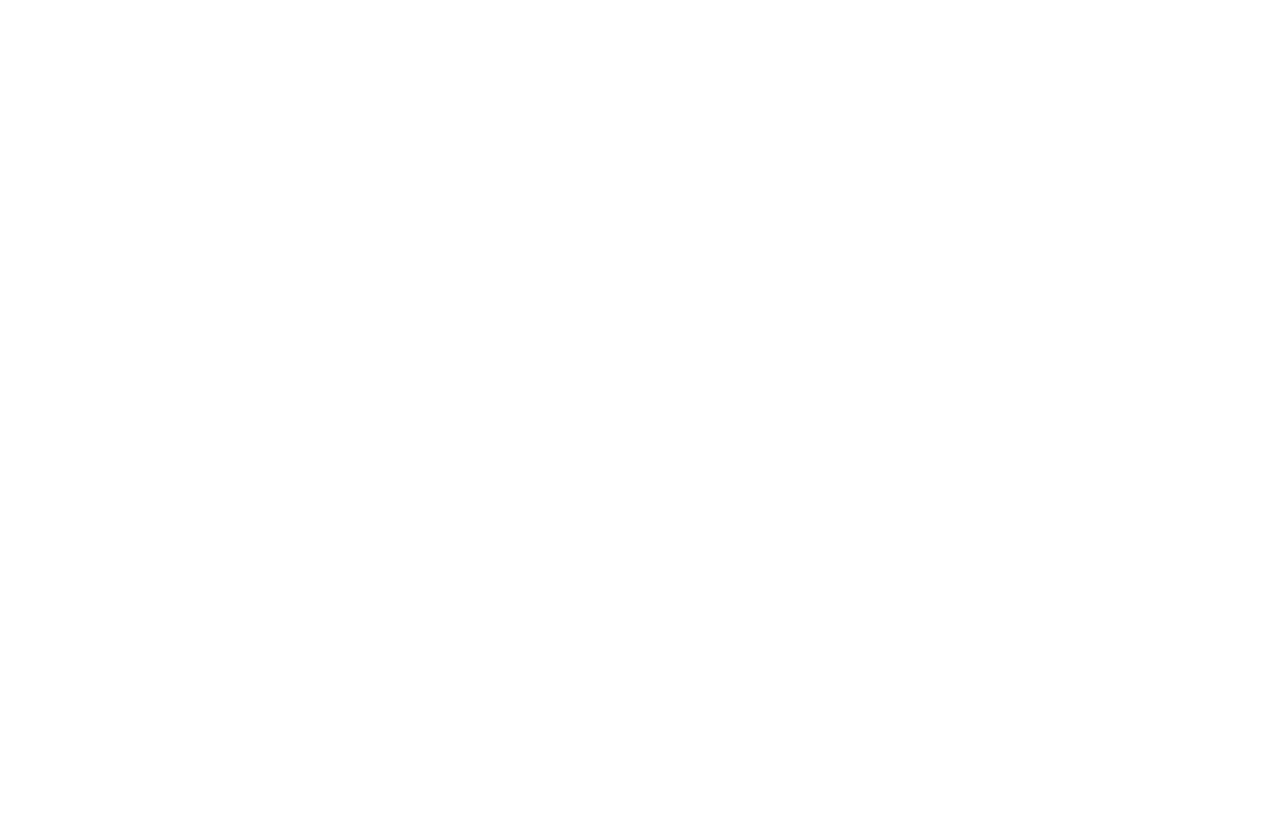
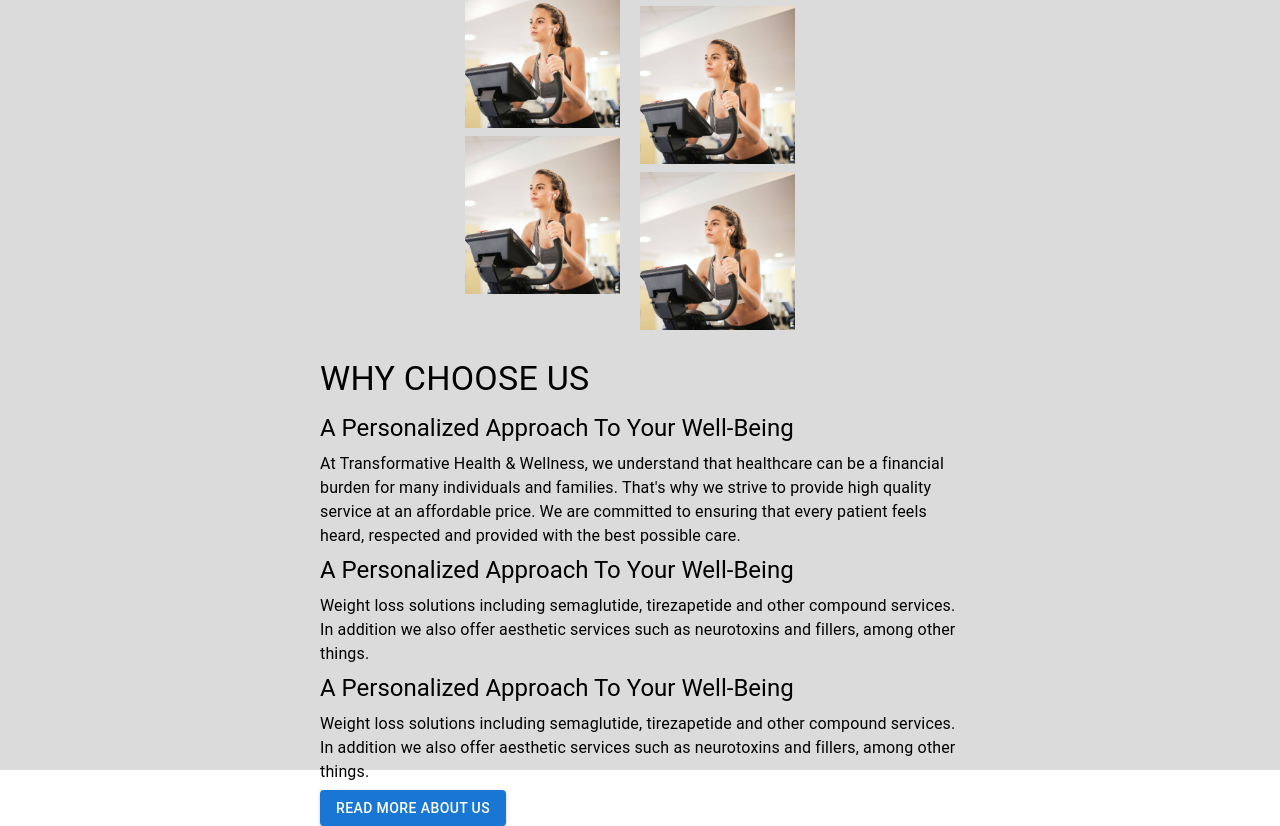
Before and after one commit to adapting212/Small-business-template, a React (Create React App) app in the folder frontend/: page / in a window 1280 px wide. Shown: the part 1870-2696 px from the top of the page. Before the commit the page ends 1840 px from the top, so only its background shows below. Built offline with nearby package versions, Linux system fonts and the light colour scheme; no server answers.

Commit message:
added choose banner

```diff
--- /dev/null
+++ b/frontend/src/components/ChooseUs.jsx
@@ -0,0 +1,56 @@
+import React from 'react';
+import { Button, Typography } from '@mui/material';
+import right from '../assets/homepage/landing.jpg';
+import '../styles/ChooseUsBanner.scss';
+
+const ChooseUsBanner = () => {
+  return (
+    <div className="choosecontainer">
+<div className="choosetop">
+<div className="chooseleft">
+
+<img src={right} alt="Description" class="chooseimg" />
+    <img src={right} alt="Description" class="choose2img" />
+
+</div>
+<div className="chooseright">
+<img src={right} alt="Description" class="choose3img" />
+<img src={right} alt="Description" class="choose4img" />
+</div>
+</div>
+      <div className="choosebottom">
+        <Typography variant="h4" gutterBottom className="chooseheader1">
+        WHY CHOOSE US
+        </Typography>
+        <Typography variant="h5" gutterBottom className="chooseheader2">
+        A Personalized Approach To Your Well-Being
+        </Typography>
+        <Typography variant="body1" gutterBottom className="chooseparagraph">
+        At Transformative Health & Wellness, we understand that healthcare can be a financial burden for many individuals and families. That's why we strive to provide high quality service at an affordable price. We are committed to ensuring that every patient feels heard, respected and provided with the best possible care.
+        </Typography>
+        <Typography variant="h5" gutterBottom className="chooseheader2">
+        A Personalized Approach To Your Well-Being
+        </Typography>
+        <Typography variant="body1" gutterBottom className="chooseparagraph2">
+        Weight loss solutions including semaglutide, tirezapetide and other compound services. In addition we also offer aesthetic services such as neurotoxins and fillers, among other things.
+        </Typography>
+        <Typography variant="h5" gutterBottom className="chooseheader2">
+        A Personalized Approach To Your Well-Being
+        </Typography>
+        <Typography variant="body1" gutterBottom className="chooseparagraph3">
+        Weight loss solutions including semaglutide, tirezapetide and other compound services. In addition we also offer aesthetic services such as neurotoxins and fillers, among other things.
+        </Typography>
+
+
+
+        <Button variant="contained" className="choosecustombutton">
+          Read More About Us
+        </Button>
+      </div>
+
+
+    </div>
+  );
+};
+
+export default ChooseUsBanner;
--- a/frontend/src/pages/HomePage.js
+++ b/frontend/src/pages/HomePage.js
@@ -2,7 +2,7 @@ import * as React from 'react';
 import SplashBanner from '../components/SplashBanner';
 import BannerSquares from '../components/BannerSquares';
 import AboutUsBanner from '../components/AboutUs';
-
+import ChooseUsBanner from '../components/ChooseUs';
 
 
 
@@ -17,6 +17,7 @@ const HomePage = ({ state, dispatch }) => {
      <SplashBanner/>
      <BannerSquares/>
      <AboutUsBanner/>
+     <ChooseUsBanner/>
 
 
 
--- /dev/null
+++ b/frontend/src/styles/ChooseUsBanner.scss
@@ -0,0 +1,107 @@
+.choosecontainer {
+  display: flex;
+  height: 100vh;
+  flex-direction: column;
+  justify-content: center; /* Center items horizontally */
+  align-items: center;
+  background-color: rgb(219, 219, 219);
+}
+
+.choosetop{
+  display: flex;
+  flex-direction: row;
+  justify-content: center; /* Center items horizontally */
+  align-items: center;
+}
+
+
+.chooseright {
+  width: 50%;
+  padding: 20px;
+  display: flex;
+  flex-direction: column;
+  margin-top: 9vh;
+
+}
+
+
+.chooseleft {
+
+  width: 50%;
+  flex-direction: column;
+  display: flex;
+  align-items: flex-end;
+
+}
+
+.choosebottom {
+  display: flex;
+  flex-direction: column;
+  align-items: flex-start;
+  justify-content: center;
+  width: 50%;
+
+}
+
+.choosecustombutton{
+  margin-top: 5vh;
+}
+
+
+  .chooseheader1 {
+    font-family: 'Roboto, sans-serif';
+    font-size: 2vh;
+  }
+
+  .chooseheader2 {
+    font-family: 'Roboto, sans-serif';
+    font-size: 3vh;
+  }
+
+  .chooseparagraph {
+    font-family: 'Roboto, sans-serif';
+    font-size: 2vh;
+  }
+
+  .chooseparagraph2 {
+    font-family: 'Roboto, sans-serif';
+    font-size: 2vh;
+    margin-bottom: 8vh;
+  }
+
+  .chooseparagraph3 {
+    font-family: 'Roboto, sans-serif';
+    font-size: 2vh;
+    margin-bottom: 8vh;
+  }
+
+
+
+.chooseleft {
+
+  width: 50%;
+  flex-direction: column;
+  display: flex;
+
+}
+
+
+.chooseimg{
+width:25%;
+margin-bottom: 1vh;
+}
+
+.choose2img{
+  width:25%;
+  margin-bottom: 1vh;
+}
+
+.choose3img{
+  width:25%;
+  margin-bottom: 1vh;
+}
+
+.choose4img{
+  width:25%;
+  margin-bottom: 1vh;
+}
```
